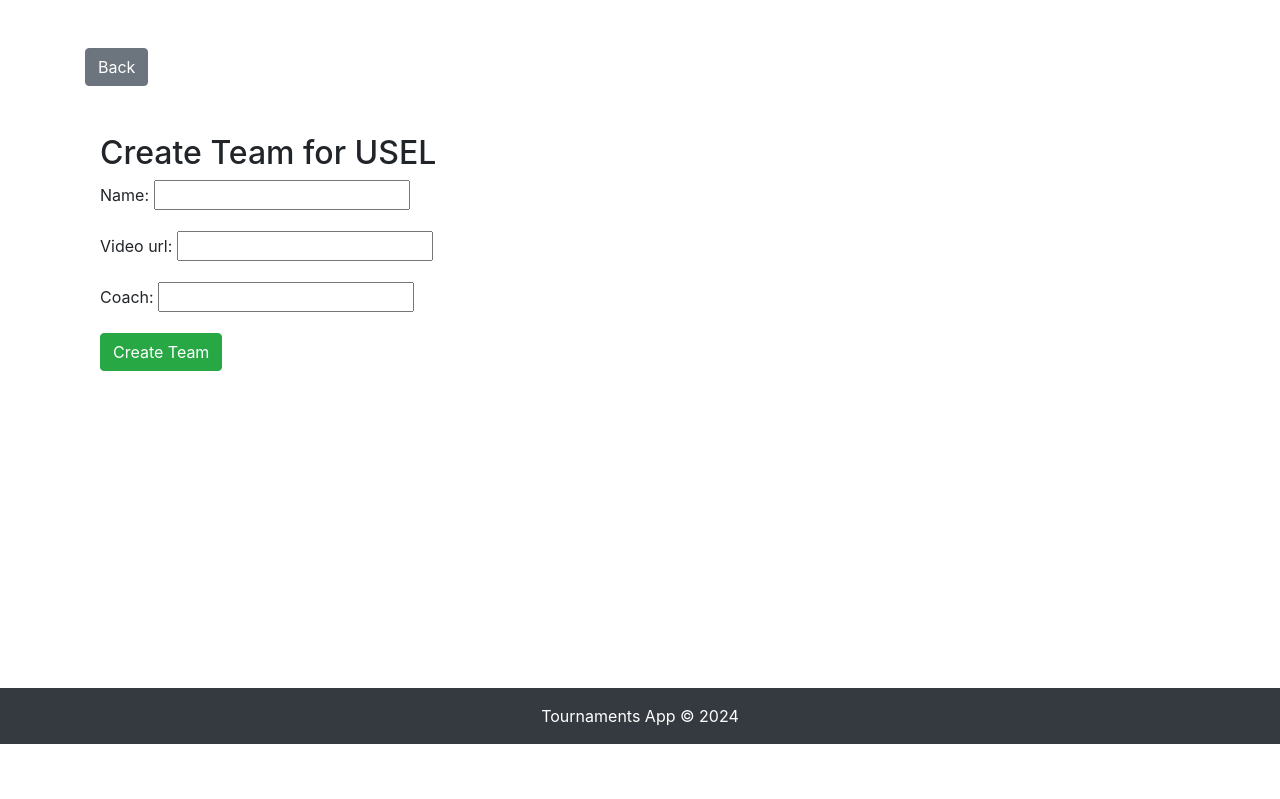
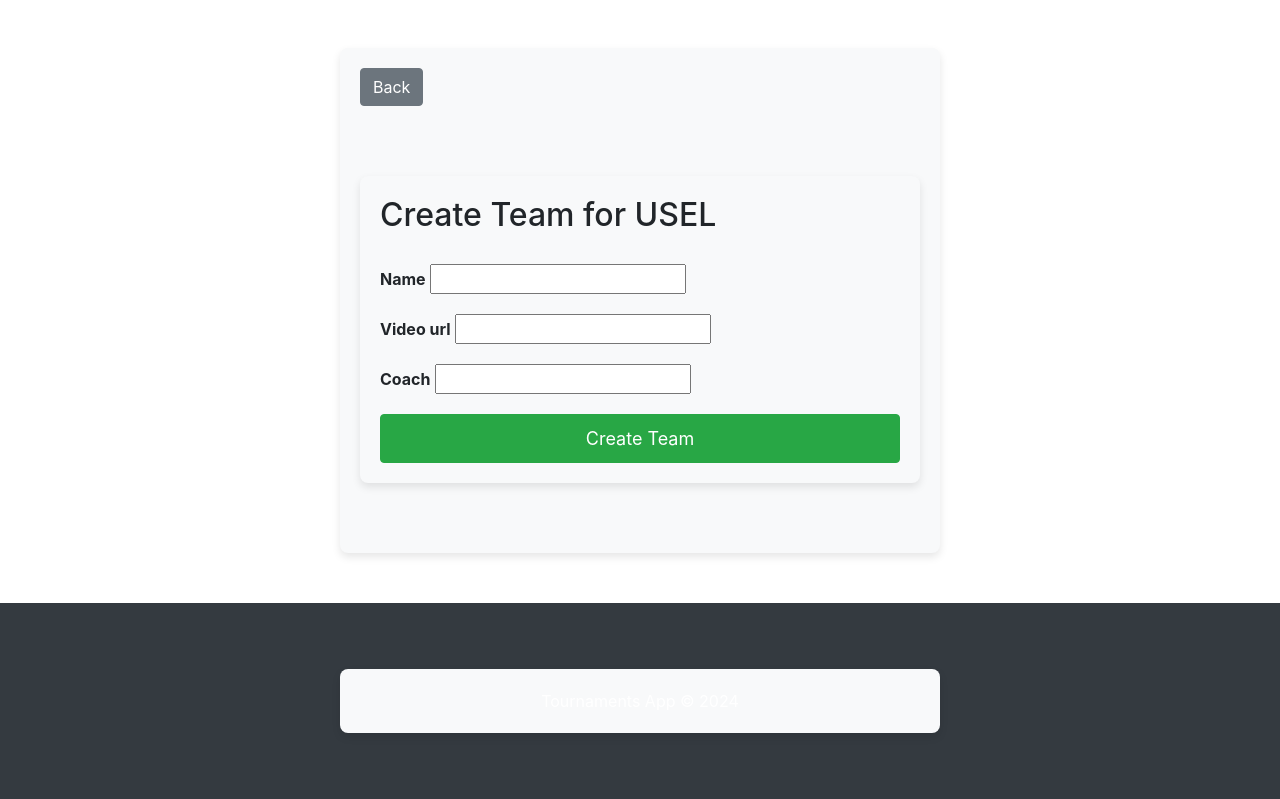
Before and after one commit to nigel-otieno/USEL-Tournament, a Django app: page /tournament/1/create_team/ in a window 1280 px wide. Shown: the part 56-855 px from the top of the page. Before the commit the page ends 800 px from the top, so only its background shows below. Run offline with Django 5.2, Linux system fonts and the light colour scheme; a user stored in the database is signed in; data comes from the database, SQL or seed files in the repository; some libraries are stand-ins or nearby versions.

Commit message:
Added general styling changes to: Tournaments.html tournament_create.html, team_create.html, index.html

```diff
--- a/tournament/tournament_app/templates/team_create.html
+++ b/tournament/tournament_app/templates/team_create.html
@@ -3,13 +3,59 @@
 {% block title %}Create Team{% endblock %}
 
 {% block content %}
+<style>
+    .container {
+        max-width: 600px;
+        margin-top: 50px;
+        padding: 20px;
+        background-color: #f8f9fa;
+        border-radius: 8px;
+        box-shadow: 0 4px 8px rgba(0, 0, 0, 0.1);
+        margin-bottom: 50px; /* Add bottom margin to avoid overlapping footer */
+    }
+    .form-group {
+        margin-bottom: 15px;
+    }
+    label {
+        font-weight: bold;
+    }
+    .form-control {
+        height: 45px;
+        font-size: 16px;
+    }
+    .btn-success {
+        width: 100%;
+        font-size: 18px;
+        padding: 10px;
+    }
+    h2 {
+        margin-bottom: 30px;
+    }
+    .btn-secondary {
+        margin-bottom: 20px;
+    }
+</style>
+
 <button onclick="history.back()" class="btn btn-secondary">Back</button>
 
-<div class="container mt-5">
+<div class="container">
     <h2>Create Team for {{ tournament.name }}</h2>
     <form method="post" action="">
         {% csrf_token %}
-        {{ form.as_p }}
+        {% for field in form %}
+        <div class="form-group">
+            <label for="{{ field.id_for_label }}">{{ field.label }}</label>
+            {{ field }}
+            {% if field.help_text %}
+            <small class="form-text text-muted">{{ field.help_text }}</small>
+            {% endif %}
+            {% if field.errors %}
+            <div class="alert alert-danger" role="alert">
+                {{ field.errors }}
+            </div>
+            {% endif %}
+        </div>
+        {% endfor %}
         <button type="submit" class="btn btn-success">Create Team</button>
     </form>
 </div>
```
Also changed, not shown: tournament/tournament_app/templates/index.html (+6 -1 lines), tournament/tournament_app/templates/tournament_create.html (+45 -2 lines), tournament/tournament_app/templates/tournaments.html (+25 -2 lines).
